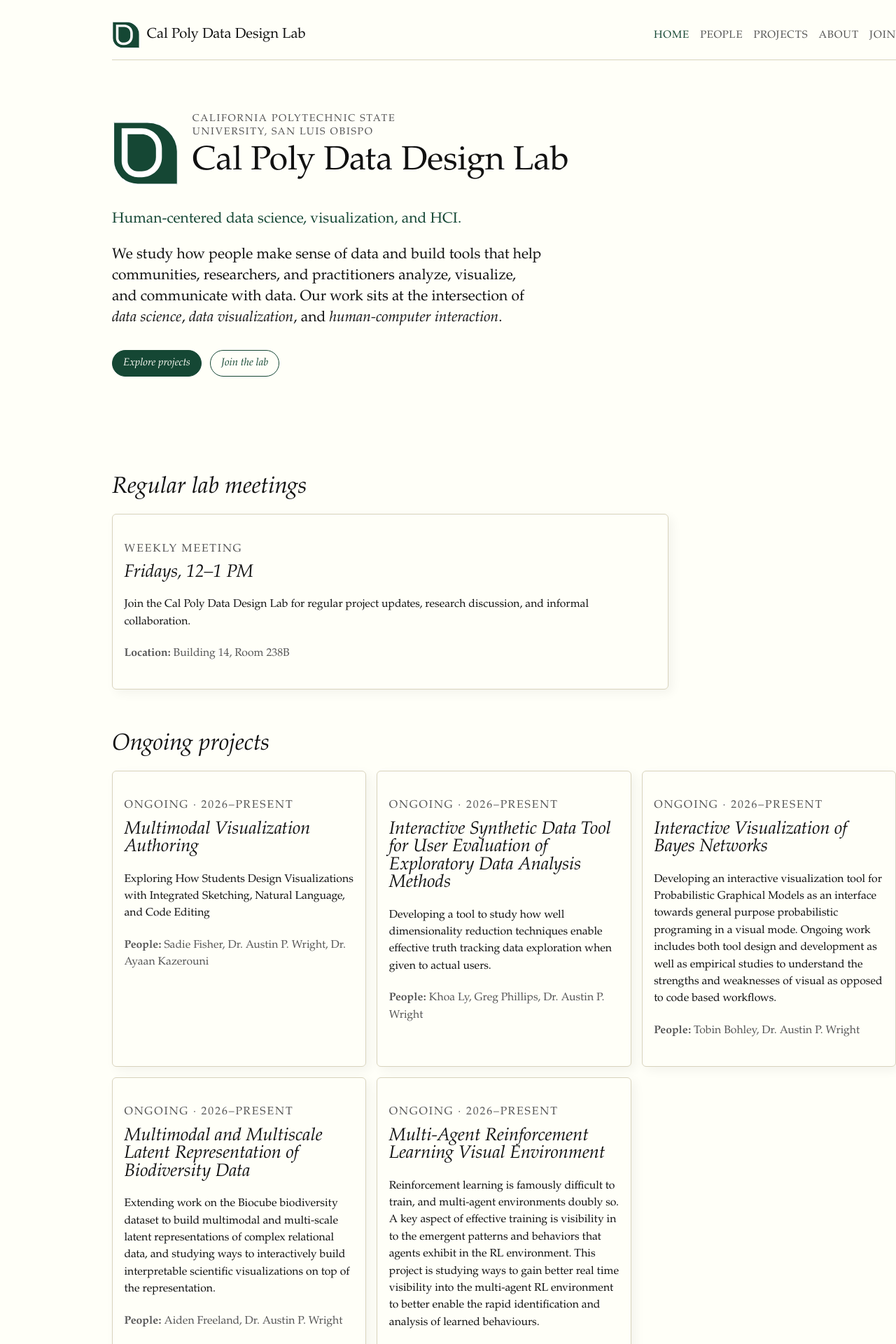
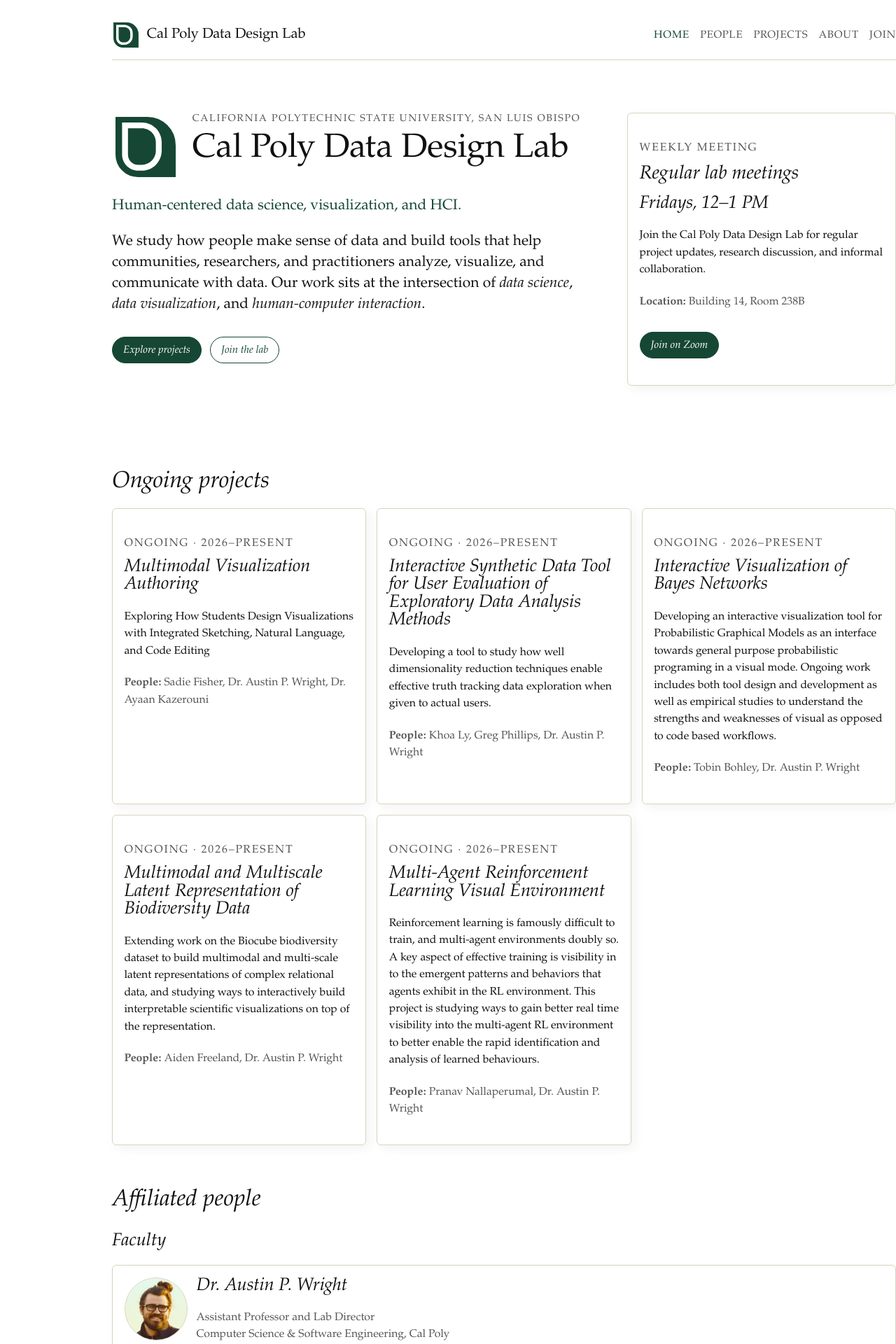
Before and after one commit to calpoly-data-design-lab/calpoly-data-design-lab.github.io, a Jekyll site: the page built from index.md, in a window 1280 px wide. Shown: the top 1920 px of the page at 70% size. Built offline with Jekyll 4.4.1, drawn with Linux system fonts in a browser that asks for light colours; some of the changed text lies outside the part shown.

Commit message:
Style updates

```diff
--- a/_data/people.yml
+++ b/_data/people.yml
@@ -22,8 +22,6 @@
     email: tbohley@calpoly.edu
     website: https://www.linkedin.com/in/tobin-bohley
     image: /assets/img/people/tobin.jpg
-    bio: >-
-      Cal Poly computer science student exploring my interests: data science, systems software, network programming and more. Focused on the fundamentals.
 
   - name: Greg Phillips
     role: Undergraduate Researcher
--- a/_layouts/default.html
+++ b/_layouts/default.html
@@ -16,7 +16,17 @@
             href="{{ '/assets/img/favicon.svg' | relative_url }}"
         />
 
-        <meta name="theme-color" content="#154734" />
+        <meta name="color-scheme" content="light dark" />
+        <meta
+            name="theme-color"
+            content="#ffffff"
+            media="(prefers-color-scheme: light)"
+        />
+        <meta
+            name="theme-color"
+            content="#181818"
+            media="(prefers-color-scheme: dark)"
+        />
         <link
             rel="stylesheet"
             href="{{ '/assets/css/style.css' | relative_url }}"
--- a/assets/css/style.css
+++ b/assets/css/style.css
@@ -7,22 +7,43 @@
 */
 
 :root {
-  --paper: #fffff8;
+  color-scheme: light dark;
+  --paper: #ffffff;
   --ink: #111111;
   --muted: #555555;
   --rule: #d8d3bd;
   --accent: #154734;
   --accent-light: #e7efe8;
   --link: #8c1515;
-  --card: rgba(255, 255, 248, 0.94);
+  --card: #ffffff;
   --shadow: 5px 5px 15px rgba(17, 17, 17, 0.05);
   --serif: Palatino, "Palatino Linotype", "Palatino LT STD", "Book Antiqua", Georgia, serif;
   --sans: "Gill Sans", "Gill Sans MT", Calibri, "Trebuchet MS", sans-serif;
   --mono: Consolas, "Liberation Mono", Menlo, Courier, monospace;
 }
 
+@media (prefers-color-scheme: dark) {
+  :root {
+    --paper: #181818;
+    --ink: #eeeeee;
+    --muted: #bcbcbc;
+    --rule: #484848;
+    --accent: #a0d9b8;
+    --accent-light: #303030;
+    --link: #edb4b4;
+    --card: #242424;
+    --shadow: 5px 5px 15px rgba(0, 0, 0, 0.2);
+  }
+}
+
 html {
   font-size: 15px;
+  background: var(--paper);
+}
+
+:focus-visible {
+  outline: 2px solid var(--accent);
+  outline-offset: 4px;
 }
 
 body {
@@ -270,7 +291,25 @@
 }
 
 .hero {
+  display: grid;
+  gap: 2rem;
+  align-items: start;
   margin-bottom: 4rem;
+}
+
+.hero-introduction {
+  min-width: 0;
+}
+
+.hero-introduction p {
+  width: 100%;
+}
+
+@media (min-width: 1100px) {
+  .hero {
+    grid-template-columns: minmax(0, 1.8fr) minmax(280px, 1fr);
+    gap: 3rem;
+  }
 }
 
 .hero-brand {
@@ -380,7 +419,15 @@
 }
 
 .meeting-card {
+  box-sizing: border-box;
+  width: 100%;
   max-width: 760px;
+}
+
+.meeting-card h2 {
+  margin: 0 0 1rem;
+  font-size: 1.8rem;
+  line-height: 1.15;
 }
 
 .person-card {
--- a/index.md
+++ b/index.md
@@ -5,6 +5,7 @@
 ---
 
 <section class="hero">
+  <div class="hero-introduction">
   <div class="hero-brand">
     <img class="hero-logo" src="{{ '/assets/img/logo.svg' | relative_url }}" alt="" width="96" height="96">
     <div>
@@ -24,17 +25,15 @@
     <a class="button" href="{{ '/projects/' | relative_url }}">Explore projects</a>
     <a class="button secondary" href="{{ '/join/' | relative_url }}">Join the lab</a>
   </p>
-</section>
-
-
-<section>
-  <h2>Regular lab meetings</h2>
-  <article class="card meeting-card">
+  </div>
+  <aside class="card meeting-card" aria-labelledby="meeting-heading">
     <p class="eyebrow">Weekly meeting</p>
+    <h2 id="meeting-heading">Regular lab meetings</h2>
     <h3>Fridays, 12–1 PM</h3>
     <p>Join the Cal Poly Data Design Lab for regular project updates, research discussion, and informal collaboration.</p>
     <p class="metadata"><strong>Location:</strong> Building 14, Room 238B</p>
-  </article>
+    <p class="button-row"><a class="button" href="https://calpoly.zoom.us/j/84484101305">Join on Zoom</a></p>
+  </aside>
 </section>
 
 <section>
```
Also changed, not shown: assets/img/favicon.svg, assets/img/logo.svg, 8 other files.
